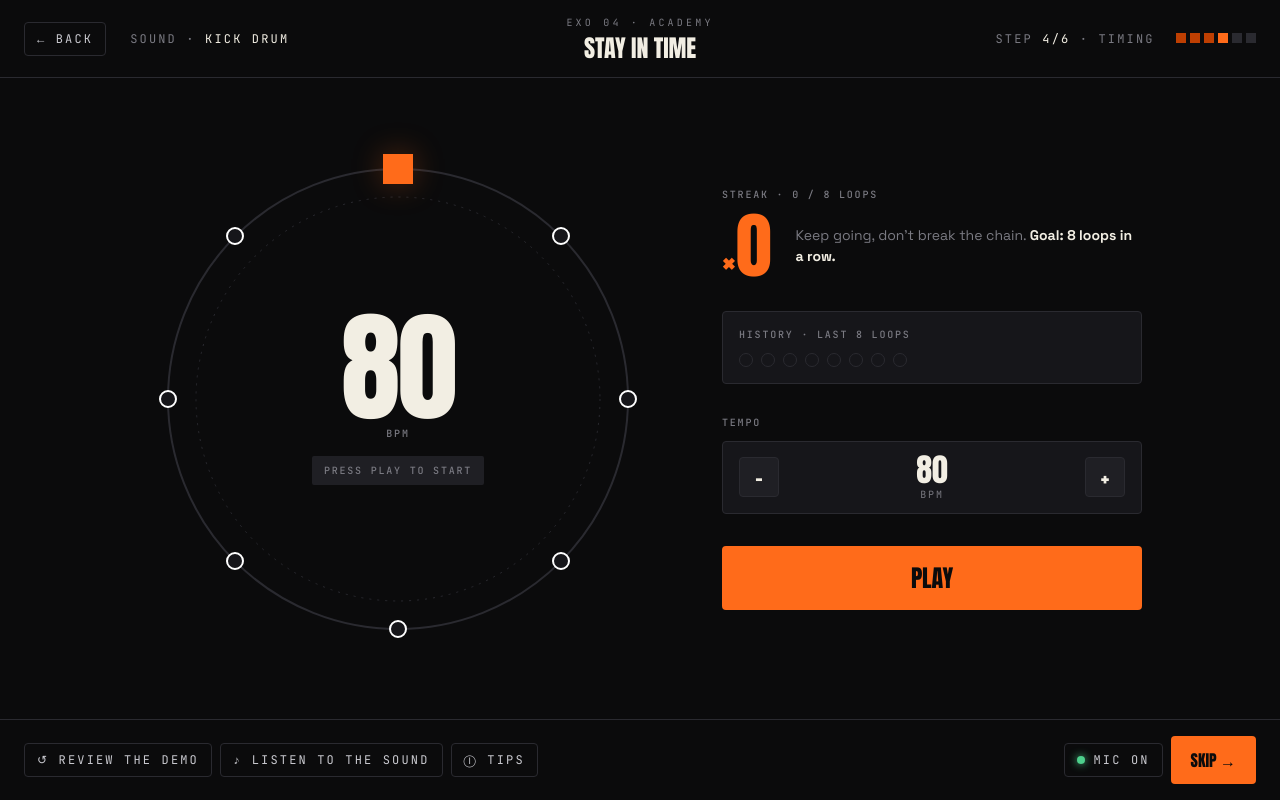
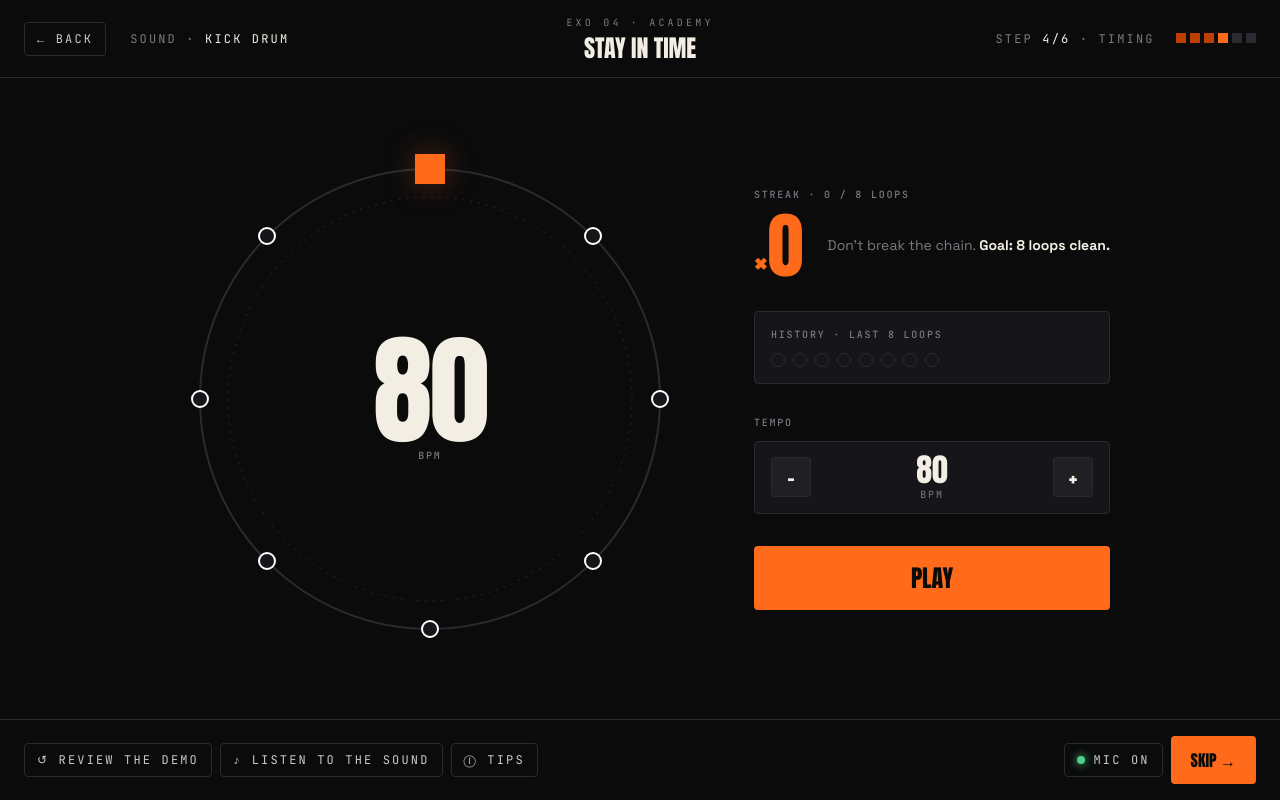
Before and after one commit to ONEmanLAW/Cypher, a Vue app: page /exo-04 in a window 1280 px wide. Built offline with nearby package versions, Linux system fonts and the light colour scheme.

Commit message:
Exo 04 refactor

```diff
--- a/src/views/Exo04View.vue
+++ b/src/views/Exo04View.vue
@@ -75,7 +75,7 @@ const ticks = computed(() =>
 
 /* statut central : feedback du dernier tour */
 const statusKind = ref('idle')      // good | bad | idle
-const statusText = ref('Press play to start')
+const statusText = ref('')
 
 /* ---------- timing ---------- */
 const beatMs = computed(() => 60000 / bpm.value)
@@ -209,7 +209,7 @@ function startLoop () {
   history.value = []
   sessionDone.value = false
   statusKind.value = 'idle'
-  statusText.value = 'Hit SPACE on every beat'
+  statusText.value = ''
   startTime = performance.now()
   lastBeat = -1
   rafId = requestAnimationFrame(loop)
@@ -254,8 +254,6 @@ function toggleRun () {
   if (running.value) {
     running.value = false
     stopLoop()
-    statusKind.value = 'idle'
-    statusText.value = 'Stopped'
   } else {
     countdownEl.value.start()
   }
@@ -267,7 +265,7 @@ function onCountdownDone () {
 }
 
 function changeBpm (delta) {
-  bpm.value = Math.min(200, Math.max(40, bpm.value + delta))
+  bpm.value = Math.min(180, Math.max(60, bpm.value + delta))
 }
 
 window.addEventListener('keydown', onKeydown)
@@ -348,7 +346,7 @@ onBeforeUnmount(() => {
             <div class="e04-center">
               <div class="e04-bpm">{{ bpm }}</div>
               <div class="mono-label">BPM</div>
-              <div :class="['e04-status', statusKind]">{{ statusText }}</div>
+              <div v-if="statusText" :class="['e04-status', statusKind]">{{ statusText }}</div>
             </div>
           </div>
 
@@ -371,8 +369,8 @@ onBeforeUnmount(() => {
                   </span>
                 </div>
                 <p class="e04-streak-msg">
-                  Keep going, don't break the chain.
-                  <strong>Goal: {{ streakGoal }} loops in a row.</strong>
+                  Don't break the chain.
+                  <strong>Goal: {{ streakGoal }} loops clean.</strong>
                 </p>
               </div>
             </div>
```
